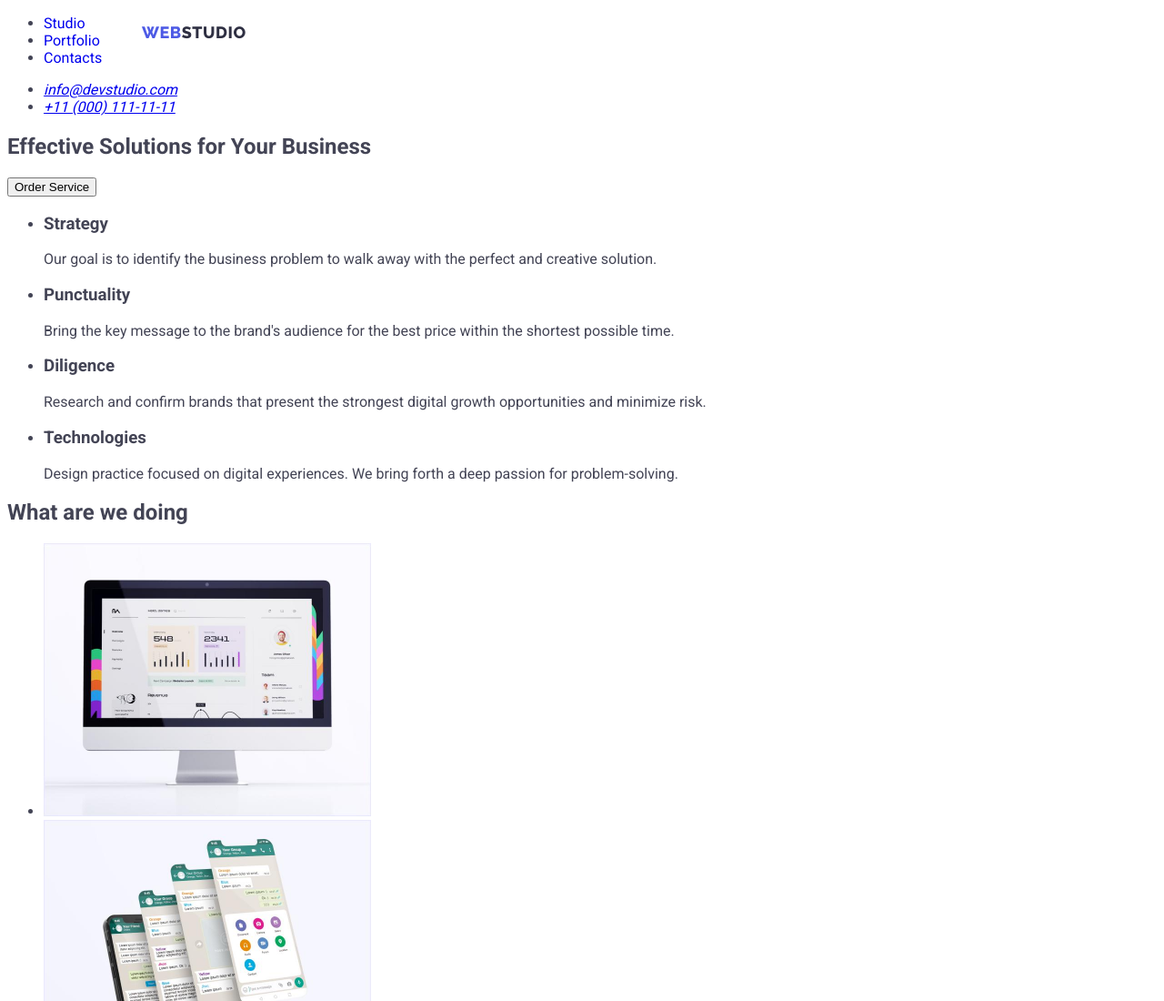
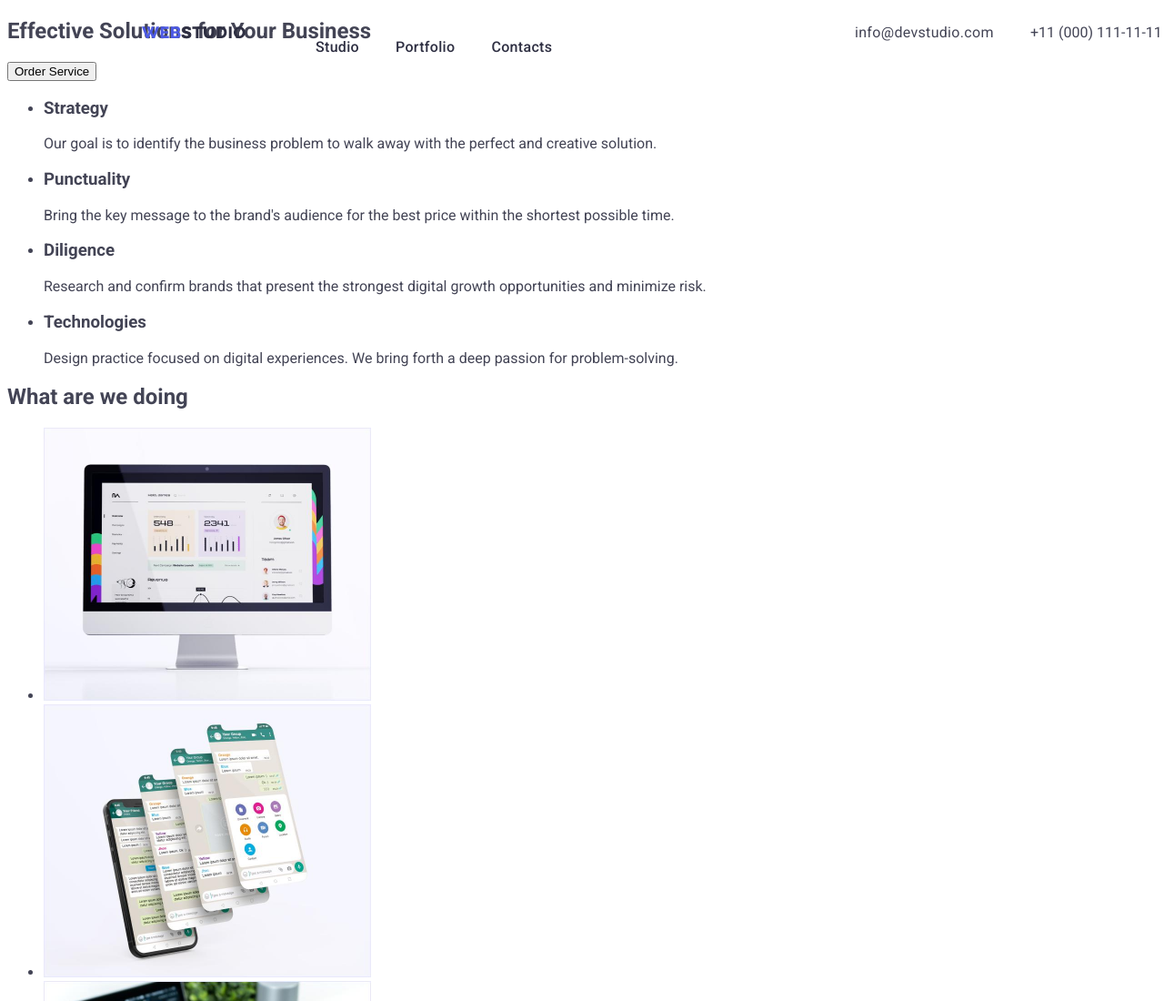
Before and after one commit to Chalaya22/goit-markup-hw-02, a plain HTML site: page index.html in a window 1280 px wide. Shown: the top 1100 px of the page at 91% size. Drawn offline with Linux system fonts and the light colour scheme.

Commit message:
variant 2

```diff
--- a/css/styles.css
+++ b/css/styles.css
@@ -2,6 +2,7 @@ body {
   font-family: 'Raleway', sans-serif;
   font-family: 'Roboto', sans-serif;
   color: #434455;
+  background-color: #ffffff;
 }
 .logo {
   display: flex;
@@ -25,6 +26,7 @@ body {
 }
 .link {
   text-decoration: none;
+  list-style-type: none;
 }
 .logo-studio {
   color: #2e2f42;
@@ -53,3 +55,49 @@ body {
   letter-spacing: 0.02em;
   color: #2e2f42;
 }
+.list-item:hover,
+.list-item:focus {
+  color: #404bbf;
+}
+.address {
+  font-style: normal;
+}
+.email {
+  position: absolute;
+  width: 153px;
+  height: 24px;
+  left: 940px;
+  top: 24px;
+
+  font-family: 'Roboto';
+  font-style: normal;
+  font-weight: 400;
+  font-size: 16px;
+  line-height: 24px;
+
+  letter-spacing: 0.02em;
+  color: #434455;
+}
+.tel {
+  position: absolute;
+  width: 151px;
+  height: 24px;
+  left: 1133px;
+  top: 24px;
+
+  font-family: 'Roboto';
+  font-style: normal;
+  font-weight: 400;
+  font-size: 16px;
+  line-height: 24px;
+
+  color: #434455;
+}
+.email:hover,
+.email:focus {
+  color: #404bbf;
+}
+.tel:hover,
+.tel:focus {
+  color: #404bbf;
+}
--- a/index.html
+++ b/index.html
@@ -18,22 +18,22 @@
     />
     <link rel="stylesheet" href="css/styles.css" />
 
-    <title>portfolio</title>
+    <title>studio</title>
   </head>
   <body>
     <header>
-      <a href="./index.html" class="logo link">Web<span class="logo-studio">Studio</span></a>
       <nav>
-        <ul>
-          <li><a href="./index.html" class="link">Studio</a></li>
-          <li><a href="./index.html" class="link">Portfolio</a></li>
-          <li><a href="./index.html" class="link">Contacts</a></li>
+        <a href="./index.html" class="logo link">Web<span class="logo-studio">Studio</span></a>
+        <ul class="menu-nav link">
+          <li><a href="./index.html" class="list-item link">Studio</a></li>
+          <li><a href="./index.html" class="list-item link">Portfolio</a></li>
+          <li><a href="./index.html" class="list-item link">Contacts</a></li>
         </ul>
       </nav>
-      <address>
-        <ul>
-          <li><a href="mailto:info@devstudio.com">info@devstudio.com</a></li>
-          <li><a href="tel:+110001111111">+11 (000) 111-11-11</a></li>
+      <address class="address">
+        <ul class="link">
+          <li><a href="mailto:info@devstudio.com" class="email link">info@devstudio.com</a></li>
+          <li><a href="tel:+110001111111" class="tel link">+11 (000) 111-11-11</a></li>
         </ul>
       </address>
     </header>
```
Also changed, not shown: portfolio.html (+9 -9 lines).
